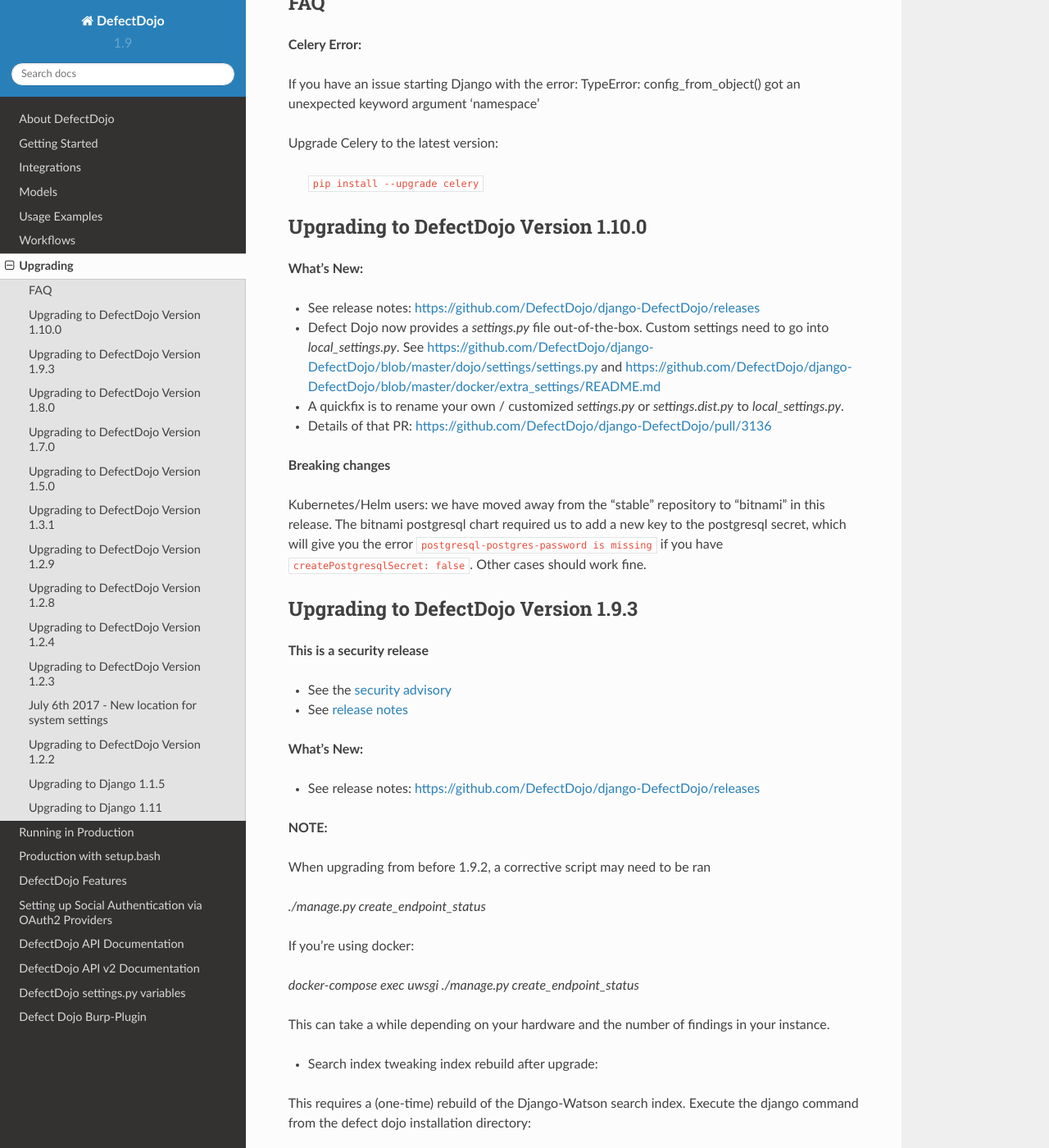
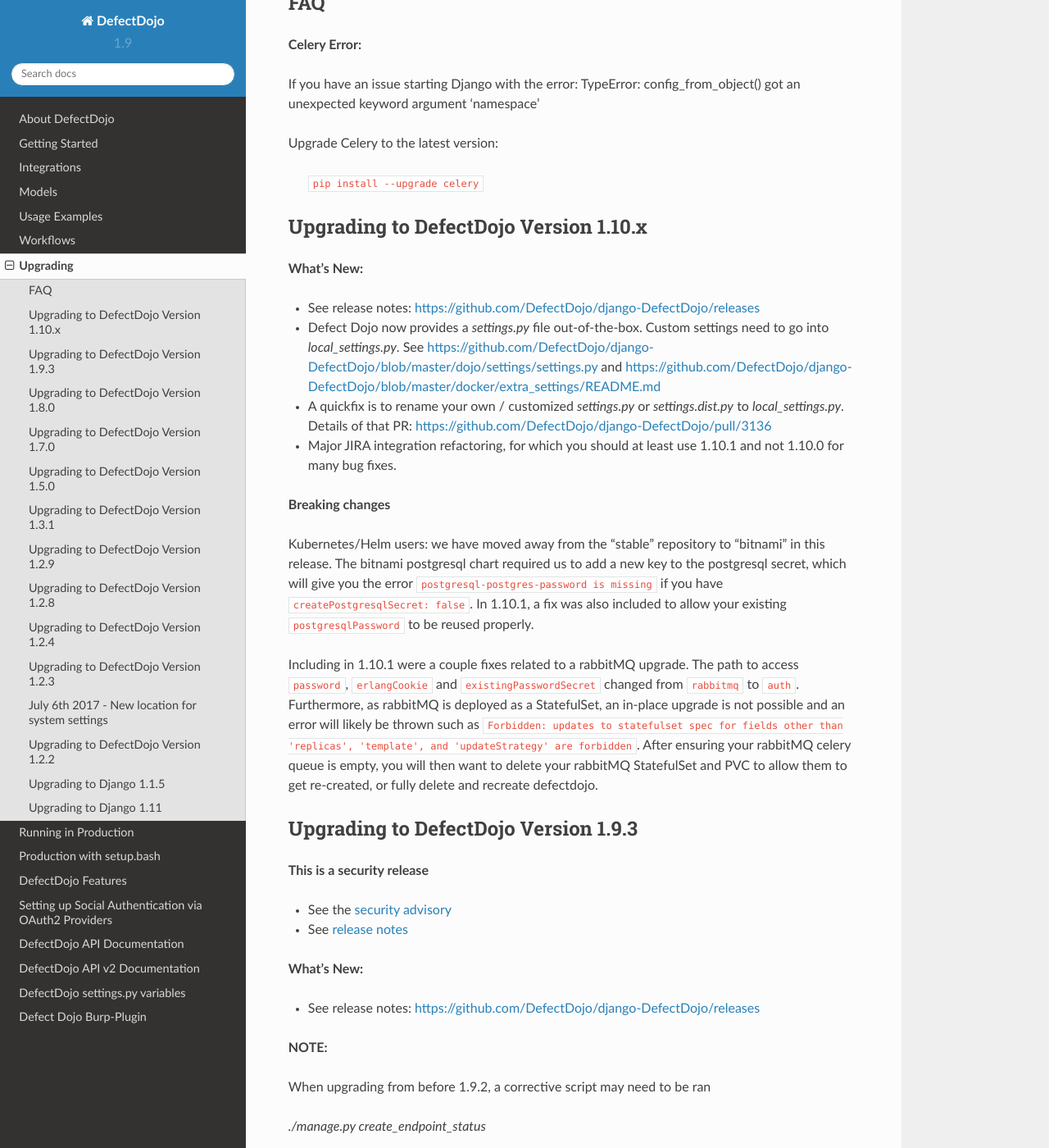
Before and after one commit to DefectDojo/Documentation, a Sphinx documentation site: the page built from docs/upgrading.rst, in a window 1280 px wide and 1400 px high, scrolled down 901 px. Shown: the whole window at 82% size. Built offline with Sphinx 7.4.7 and the Read the Docs theme 2.0.0, drawn with Linux system fonts in a browser that asks for light colours.

Commit message:
1.10.1 doc update (#156)

```diff
--- a/docs/upgrading.rst
+++ b/docs/upgrading.rst
@@ -41,18 +41,21 @@
 
     ``pip install --upgrade celery``
 
-Upgrading to DefectDojo Version 1.10.0
+Upgrading to DefectDojo Version 1.10.x
 --------------------------------------
 **What's New:**
 
 - See release notes: https://github.com/DefectDojo/django-DefectDojo/releases
 - Defect Dojo now provides a `settings.py` file out-of-the-box. Custom settings need to go into `local_settings.py`. See https://github.com/DefectDojo/django-DefectDojo/blob/master/dojo/settings/settings.py and https://github.com/DefectDojo/django-DefectDojo/blob/master/docker/extra_settings/README.md
-- A quickfix is to rename your own / customized `settings.py` or `settings.dist.py` to `local_settings.py`.
-- Details of that PR: https://github.com/DefectDojo/django-DefectDojo/pull/3136
+- A quickfix is to rename your own / customized `settings.py` or `settings.dist.py` to `local_settings.py`. Details of that PR: https://github.com/DefectDojo/django-DefectDojo/pull/3136
+- Major JIRA integration refactoring, for which you should at least use 1.10.1 and not 1.10.0 for many bug fixes.
 
 **Breaking changes**
 
-Kubernetes/Helm users: we have moved away from the "stable" repository to "bitnami" in this release. The bitnami postgresql chart required us to add a new key to the postgresql secret, which will give you the error ``postgresql-postgres-password is missing`` if you have ``createPostgresqlSecret: false``. Other cases should work fine.
+Kubernetes/Helm users: we have moved away from the "stable" repository to "bitnami" in this release. The bitnami postgresql chart required us to add a new key to the postgresql secret, which will give you the error ``postgresql-postgres-password is missing`` if you have ``createPostgresqlSecret: false``. In 1.10.1, a fix was also included to allow your existing ``postgresqlPassword`` to be reused properly.
+
+Including in 1.10.1 were a couple fixes related to a rabbitMQ upgrade. The path to access ``password``, ``erlangCookie`` and ``existingPasswordSecret`` changed from ``rabbitmq`` to ``auth``. Furthermore, as rabbitMQ is deployed as a StatefulSet, an in-place upgrade is not possible and an error will likely be thrown such as ``Forbidden: updates to statefulset spec for fields other than 'replicas', 'template', and 'updateStrategy' are forbidden``. After ensuring your rabbitMQ celery queue is empty, you will then want to delete your rabbitMQ StatefulSet and PVC to allow them to get re-created, or fully delete and recreate defectdojo.
+
 
 Upgrading to DefectDojo Version 1.9.3
 -------------------------------------
```
